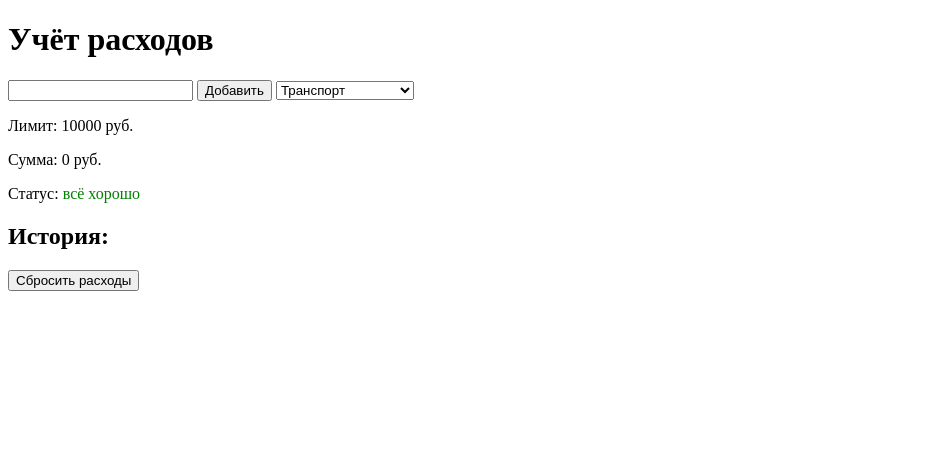
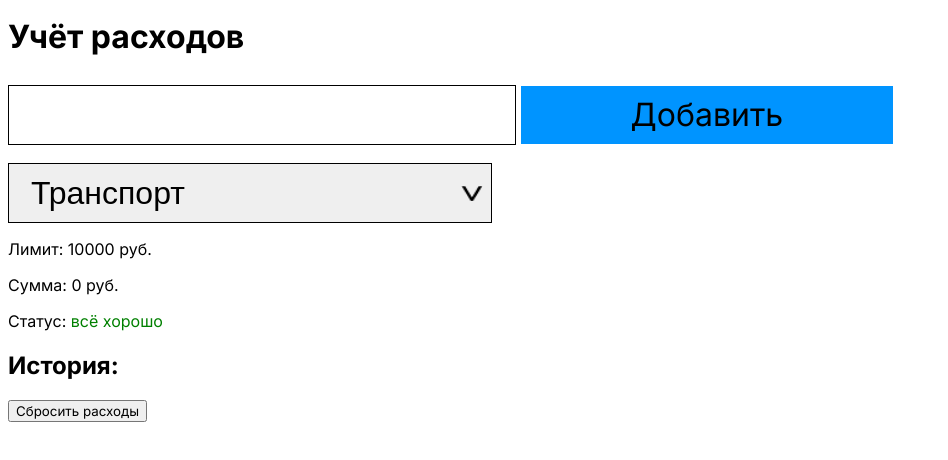
Before and after one commit to TimaBelov/expenses-app, a plain HTML site: page index.html in a window 1280 px wide. Shown: the whole page, without its empty margins (0-948 px from the left). Drawn offline with Linux system fonts and the light colour scheme.

Commit message:
design site

```diff
--- a/index.css
+++ b/index.css
@@ -1,7 +1,64 @@
-.status_green{
-    color: green;
+html,
+button {
+  font-family: "Inter", sans-serif;
 }
 
-.status_red{
-    color: red;
+.main__header {
+  font-size: 32px;
+  font-weight: 700;
+  line-height: 32px;
+
+  margin-bottom: 32px;
 }
+
+.main__form__input {
+  font-size: 32px;
+  line-height: 38px;
+  border: 1px solid black;
+
+  width: 484px;
+  padding: 10px 0;
+  padding-left: 22px;
+  margin-bottom: 18px;
+}
+
+.main__form__add-btn {
+  font-size: 32px;
+  line-height: 38px;
+
+  padding: 10px 110px;
+  border: none;
+
+  background-color: #0094ff;
+}
+
+.main__form__select {
+  display: block;
+  border: 1px solid black;
+
+  font-size: 32px;
+  line-height: 38px;
+  padding: 10px 0;
+  padding-left: 22px;
+  width: 484px;
+
+  -moz-appearance: none;
+  -webkit-appearance: none;
+  appearance: none;
+}
+
+.main__form__select:not([multiple]) {
+  padding-right: 1.2em;
+  background-repeat: no-repeat;
+  background-position: calc(100% - 0.25em) 50%;
+  background-size: 22px 15px;
+  background-image: url(arrow.png);
+}
+
+.status_green {
+  color: green;
+}
+
+.status_red {
+  color: red;
+}
--- a/index.html
+++ b/index.html
@@ -5,27 +5,34 @@
     <meta http-equiv="X-UA-Compatible" content="IE=edge" />
     <meta name="viewport" content="width=device-width, initial-scale=1.0" />
     <title>Учёт расходов</title>
-    <link rel="stylesheet" href="index.css">
+    <link rel="stylesheet" href="index.css" />
+    <link rel="preconnect" href="https://fonts.googleapis.com" />
+    <link rel="preconnect" href="https://fonts.gstatic.com" crossorigin />
+    <link
+      href="https://fonts.googleapis.com/css2?family=Inter:wght@400;700&display=swap"
+      rel="stylesheet"
+    />
   </head>
   <body>
-    <h1>Учёт расходов</h1>
-    <input class="js-exspense-input" type="number" />
-    <button class="js-button">Добавить</button>
-    <select class="js-category">
+    <main class="main">
+      <h1 class="main__header">Учёт расходов</h1>
+      <form action="" class="main__form">
+        <input class="js-exspense-input main__form__input" type="number" />
+        <button class="js-button main__form__add-btn">Добавить</button>
+        <select class="js-category main__form__select">
           <option value="0">Транспорт</option>
           <option value="1">Кафе и рестораны</option>
-        <option value="2"> Аптека</option>
+          <option value="2">Аптека</option>
           <option value="3">Развлечения</option>
         </select>
-    <p > Лимит: <span class="js-limit"></span> руб.</p>
-    <p >Сумма: <span class="js-sum-exspenses"></span> руб.</p>
-    <p >Статус: <span class="js-status status_green">всё хорошо</span></p>
-
+      </form>
+      <p>Лимит: <span class="js-limit"></span> руб.</p>
+      <p>Сумма: <span class="js-sum-exspenses"></span> руб.</p>
+      <p>Статус: <span class="js-status status_green">всё хорошо</span></p>
       <h2>История:</h2>
-    <ol class="history_exspenses js-history">
-    </ol>
-
+      <ol class="history_exspenses js-history"></ol>
       <button class="js-reset-button">Сбросить расходы</button>
+    </main>
     <script src="index.js"></script>
   </body>
 </html>
```
Also changed, not shown: arrow.png (added). Lines whose indentation alone changed are shown as unchanged.
